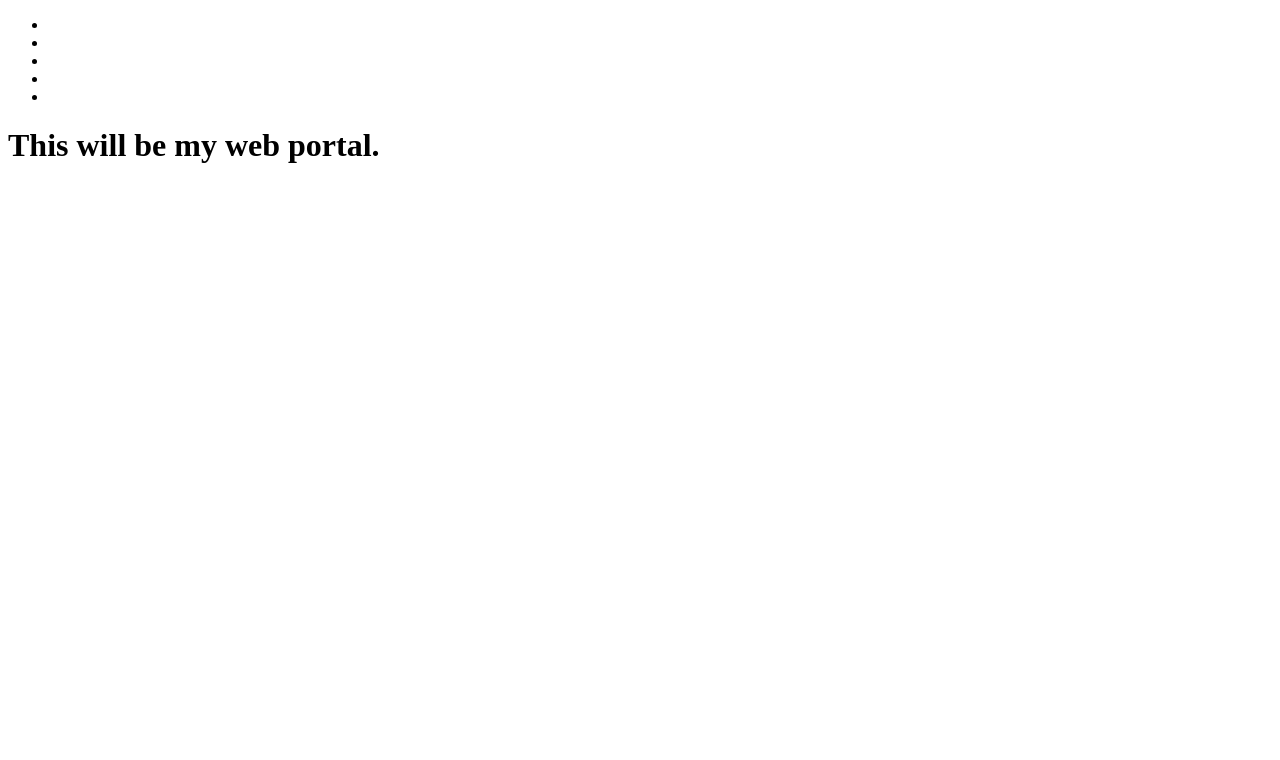
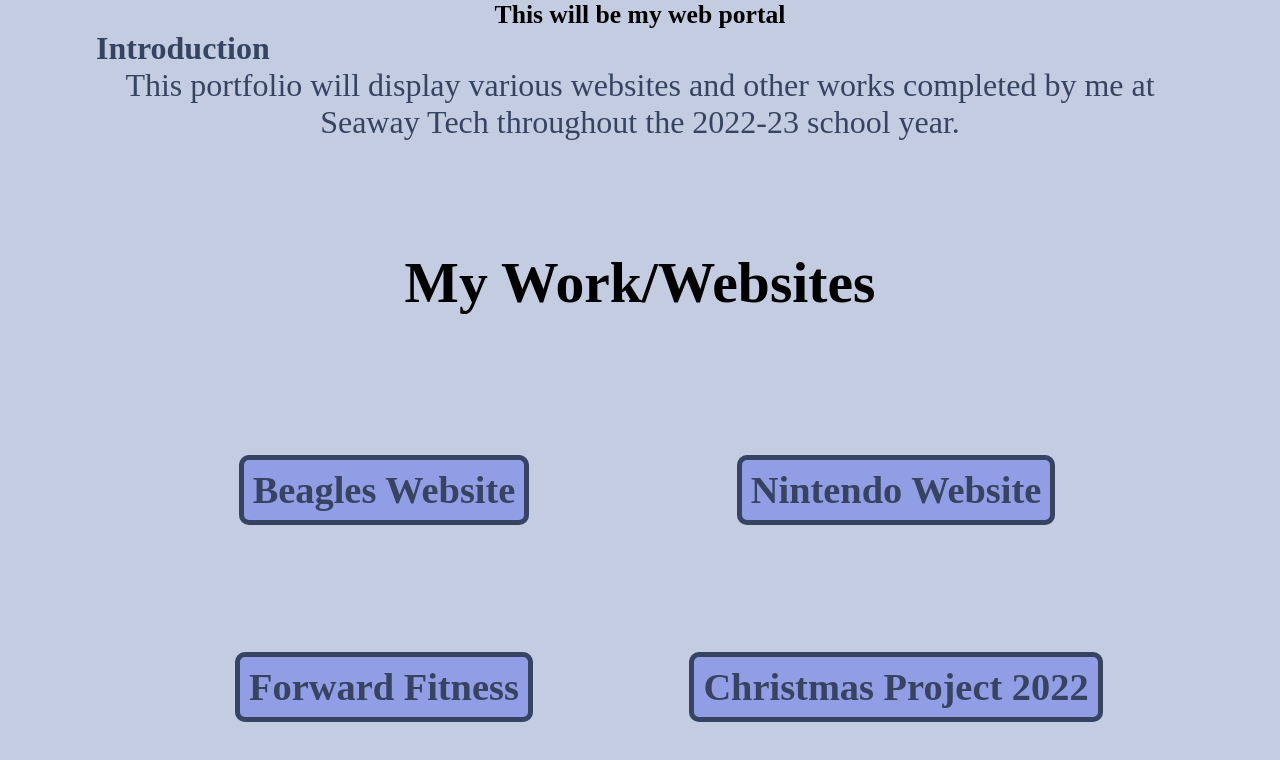
Before and after one commit to CorbinGardner/webPortal, a plain HTML site: page index.html in a window 1280 px wide. Drawn offline with Linux system fonts and the light colour scheme.

Commit message:
adding index and css

```diff
--- /dev/null
+++ b/css/styles.css
@@ -0,0 +1,88 @@
+/* CSS Document */
+
+/* Colors:
+
+dark gray: #545861
+gray: #9BA2B3
+light gray: #C3CCE0
+dark blue: #374461
+light blue: #919EE6
+*/
+
+* {
+	margin: 0;
+	border: 0;
+	padding: 0;
+	background-color: #C3CCE0;
+}
+
+/* style rules for the header */
+header h1 {
+	display: block;
+	width: 30%;
+	text-align: center;
+	margin: 0 auto;
+	font-size: 2vw;
+}
+
+/* style rules for the introduction */
+
+#intro {
+	color: #374461;
+	width: 85%;
+	margin: 0 auto;
+}
+
+#intro p {
+	text-align: center;
+	font-size: 2.5vw;
+	margin-bottom: 10%;
+}
+
+#intro h1 {
+	font-size: 2.5vw;
+}
+
+/* style rules for the work section */
+
+#work {
+	display: grid;
+	grid-template-columns: 35% 35%;
+	grid-template-areas:
+		"it1 it1"
+		"it2 it3"
+		"it4 it5";
+	justify-content: center;
+	grid-gap: 100% 5%;
+	text-align: center;
+	font-size: 3vw;
+}
+
+#work h2 {
+	grid-area: it1;
+}
+
+#work h4 a {
+	color: #374461;
+	background-color: #919EE6;
+	padding: 2%;
+	text-decoration: none;
+	border: 5px solid #374461;
+	border-radius: 10px;
+}
+
+#beagles {
+	grid-area: it2;
+}
+
+#nintendo {
+	grid-area: it3;
+}
+
+#ffitness {
+	grid-area: it4;
+}
+
+#xmas {
+	grid-area: it5;
+}
--- a/index.html
+++ b/index.html
@@ -7,39 +7,54 @@
 
         <title>Webportal</title>
 
+		<link rel="stylesheet" href="css/styles.css">
+
     </head>
 
     <body>
 
         <header>
 
-
+			<h1>This will be my web portal</h1>
 
         </header>
 
         <nav>
 
-            <ul>
 
-                <li><a href="#"></a></li>
-                <li></li>
-                <li></li>
-                <li></li>
-                <li></li>
-
-            </ul>
 
         </nav>
 
         <main>
 
-            <h1>This will be my web portal.</h1>
+			<section id="intro">
+
+				<h1>Introduction</h1>
+
+				<p>This portfolio will display various websites and other works completed by me at Seaway Tech throughout the 2022-23 school year. </p>
+
+			</section>
+
+			<section id="work">
+
+				<h2>My Work/Websites</h2>
+
+					<h4 id="beagles"><a href="beagles/">Beagles Website</a></h4>
+					<h4 id="nintendo"><a href="nintendo/">Nintendo Website</a></h4>
+					<h4 id="ffitness"><a href="forwardFitness/">Forward Fitness</a></h4>
+					<h4 id="xmas"><a href="christmas22/">Christmas Project 2022</a></h4>
+
+			</section>
 
         </main>
 
         <footer>
 
+			<nav>
 
+
+
+        	</nav>
 
         </footer>
 
```
